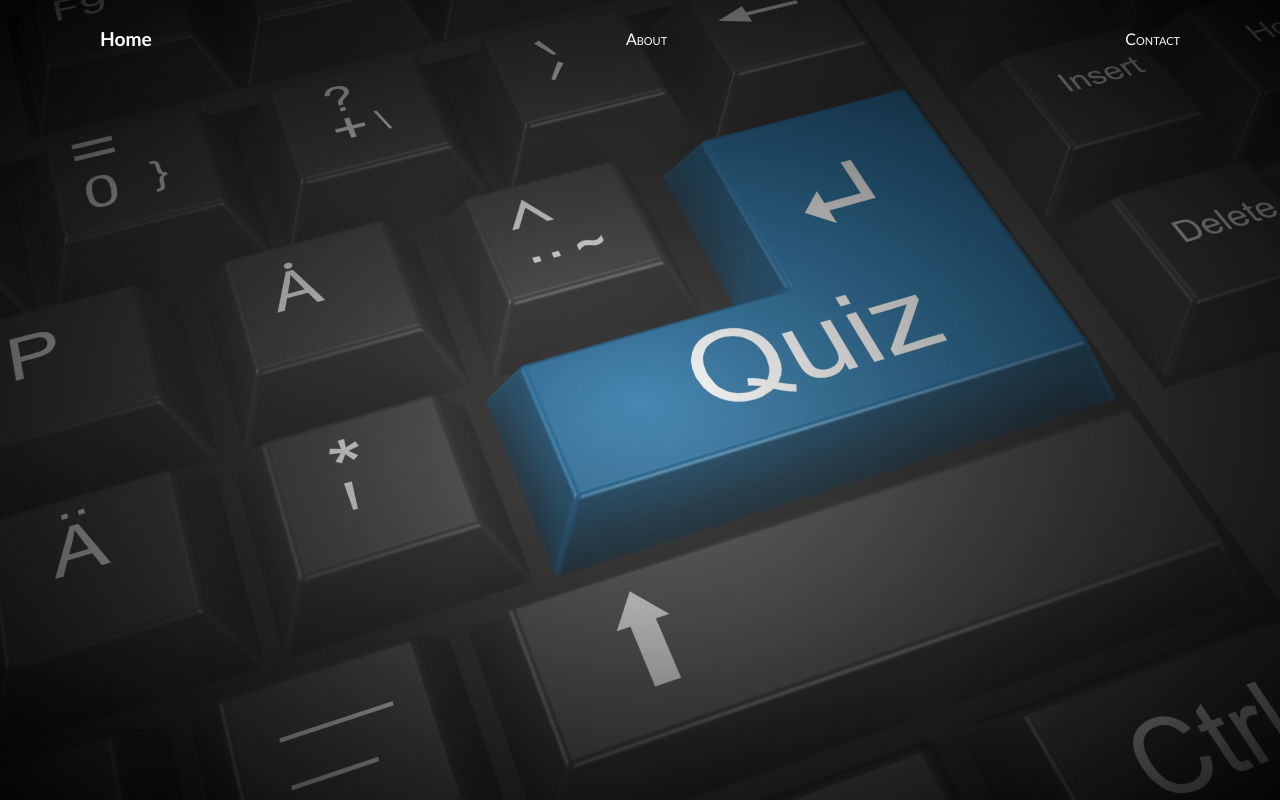
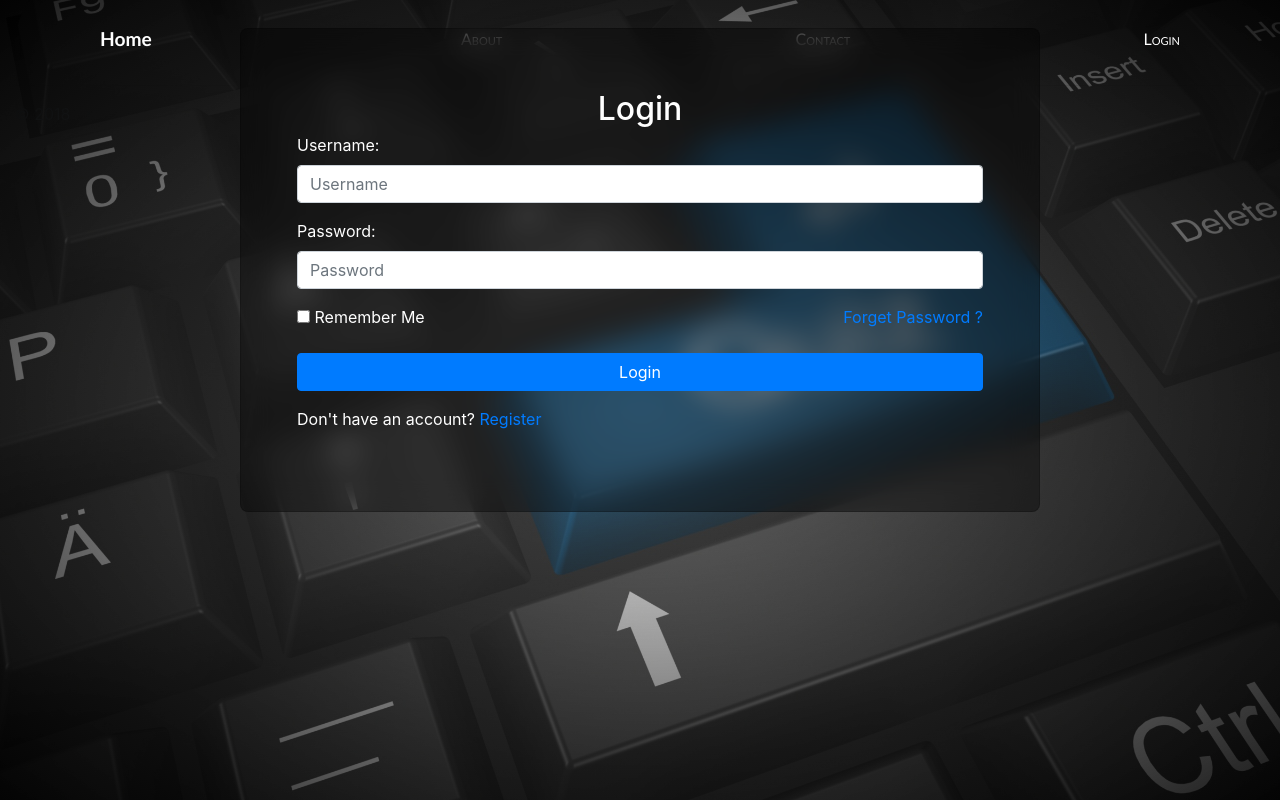
Before and after one commit to Nisheshg5/Quiz-WebApp-With-Flask-Python, a Flask app: page / in a window 1280 px wide. Run offline with Flask 2, Linux system fonts and the light colour scheme; some libraries are stand-ins or nearby versions.

Commit message:
add login form

```diff
--- /dev/null
+++ b/static/css/form.css
@@ -0,0 +1,13 @@
+.modal-content
+{
+    background: rgba(0, 0, 0, .39);
+    position: relative;
+    width: 100%;
+    color: #fff;
+    margin: 0 auto;
+    -webkit-backdrop-filter: blur(15px);
+    -moz-backdrop-filter: blur(15px);
+    backdrop-filter: blur(15px);
+    padding: 40px 40px;
+    border-radius: 8px;
+}
--- a/templates/layout.html
+++ b/templates/layout.html
@@ -6,6 +6,8 @@
     <title>{% block title %}{% endblock %}</title>
     <link rel="stylesheet" href="https://maxcdn.bootstrapcdn.com/bootstrap/4.0.0/css/bootstrap.min.css">
     <link rel="stylesheet" type="text/css" href="{{ url_for('static', filename='css/site.css')}}" />
+    <link rel="stylesheet" type="text/css" href="{{ url_for('static', filename='css/form.css')}}" />
+
 </head>
 
 <body>
@@ -13,7 +15,42 @@
         <a href="{{ url_for('home') }}" class="navbar-brand">Home</a>
         <a href="{{ url_for('about') }}" class="navbar-item">About</a>
         <a href="{{ url_for('contact') }}" class="navbar-item">Contact</a>
+        <a href="#loginModal" class="navbar-item" data-toggle="modal">Login</a>
     </div>
+
+    <div class="modal fade show" id="loginModal" style="display: block">
+        <div class="modal-dialog modal-dialog-centere modal-lg">
+          <div class="modal-content">
+            <!-- Modal body -->
+            <div class="modal-body">
+                <h2 class="modal-title text-center">Login</h2>
+                <form action="/login" method="POST">
+                    <div class="form-group">
+                        <label for="username" class="control-label">Username:</label>
+                        <input type="text" name="username" placeholder="Username" class="form-control" required="">
+                    </div>
+                    <div class="form-group">
+                        <label for="password" class="control-label">Password:</label>
+                        <input type="password" name="password" placeholder="Password" class="form-control" required="">
+                    </div>
+                    <div class="form-group">
+                        <div class="checkbox">
+                            <label class=""><input type="checkbox" name="remember"> Remember Me</label>
+                            <a href="/forgot" class="" style="float:right">Forget Password ?</a>
+                        </div>
+                    </div>
+                    <div class="form-group">
+                        <input class="btn btn btn-primary btn-block" type="submit" value="Login">
+                    </div>
+                    <div class="form-group">
+                        <label class="control-label">Don't have an account? <a href="/register/">Register</a></label>
+                    </div>
+                </form>
+            </div>
+
+          </div>
+        </div>
+      </div>
 
     <div class="container-fluid">
         {% block content %}
```
